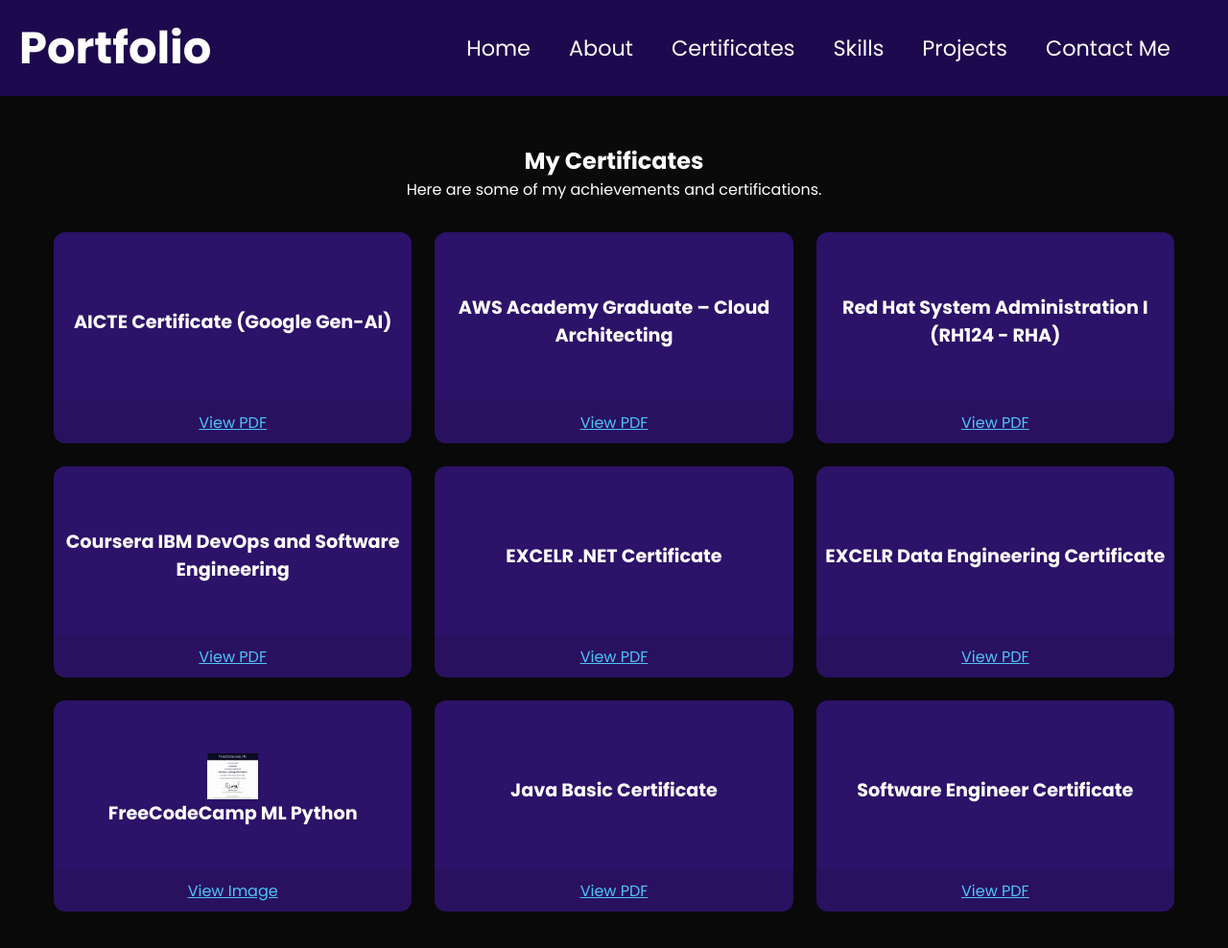
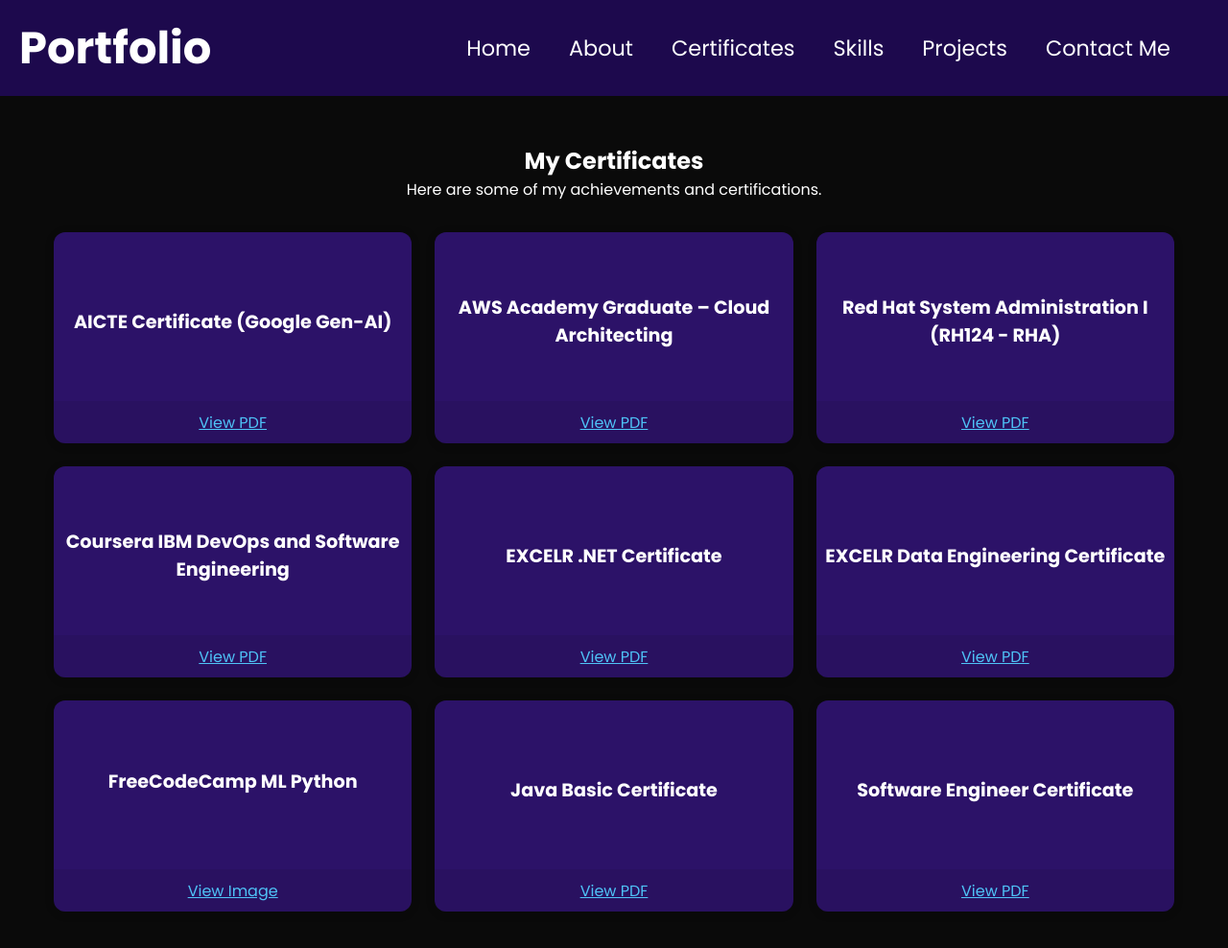
Before and after one commit to rjkrishna29/Portfolio, a plain HTML site: page certificates.html in a window 1280 px wide. Shown: the whole page at 96% size. Drawn offline with Linux system fonts and the light colour scheme.

Commit message:
Update certificates section

```diff
--- a/certificates.html
+++ b/certificates.html
@@ -170,7 +170,7 @@
             <!-- FreeCodeCamp ML Python -->
             <div class="certificate-card">
                 <div class="certificate-upper">
-                    <img src="Certificates/FreeCodeCamp_ML_Python.png" alt="FreeCodeCamp ML Python" style="height:48px; margin-top:18px;">
+                    <!-- <img src="Certificates/FreeCodeCamp_ML_Python.png" alt="FreeCodeCamp ML Python" style="height:48px; margin-top:18px;"> -->
                     <div class="certificate-title"><strong>FreeCodeCamp ML Python</strong></div>
                 </div>
                 <div class="certificate-lower">
```
